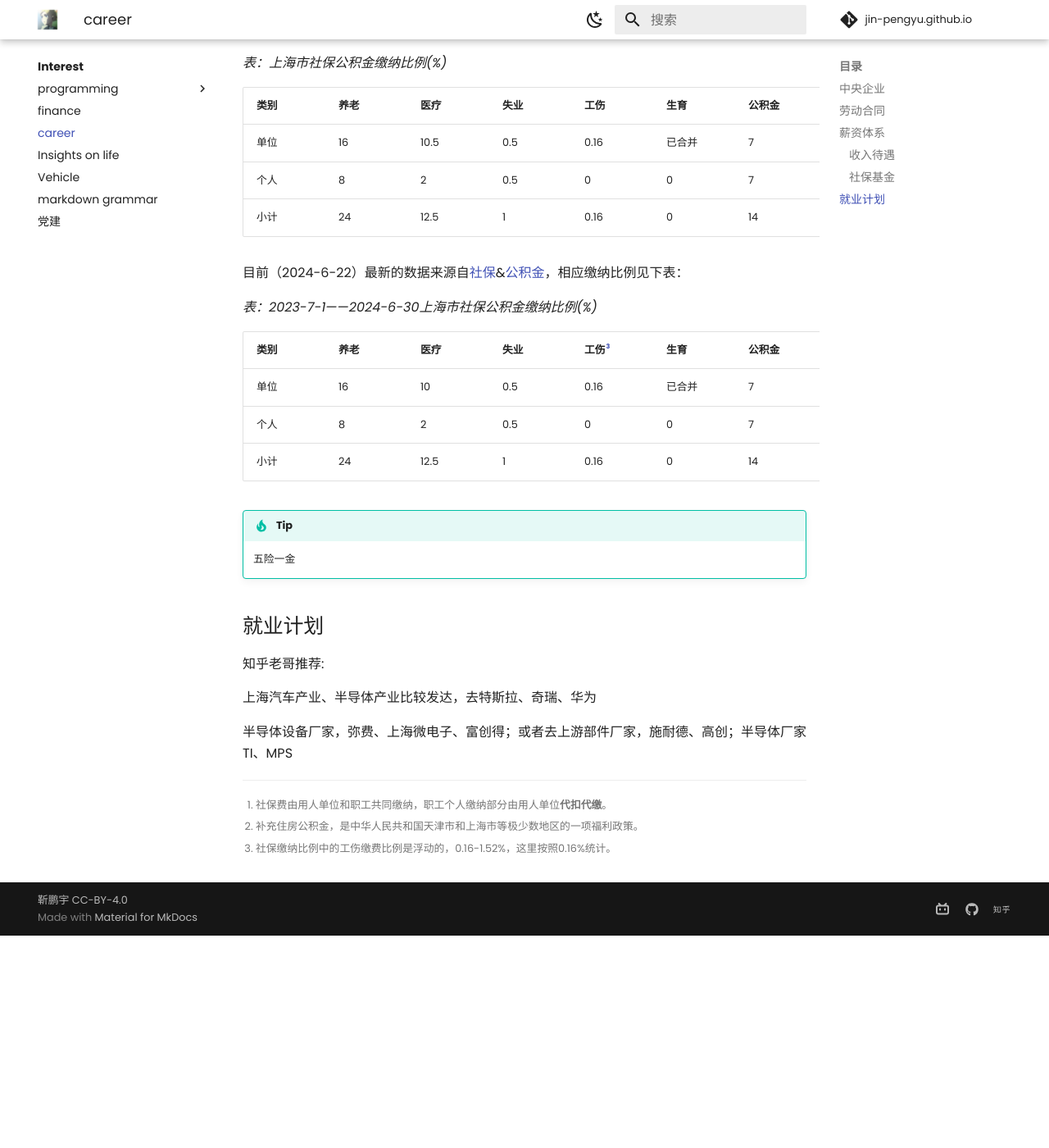
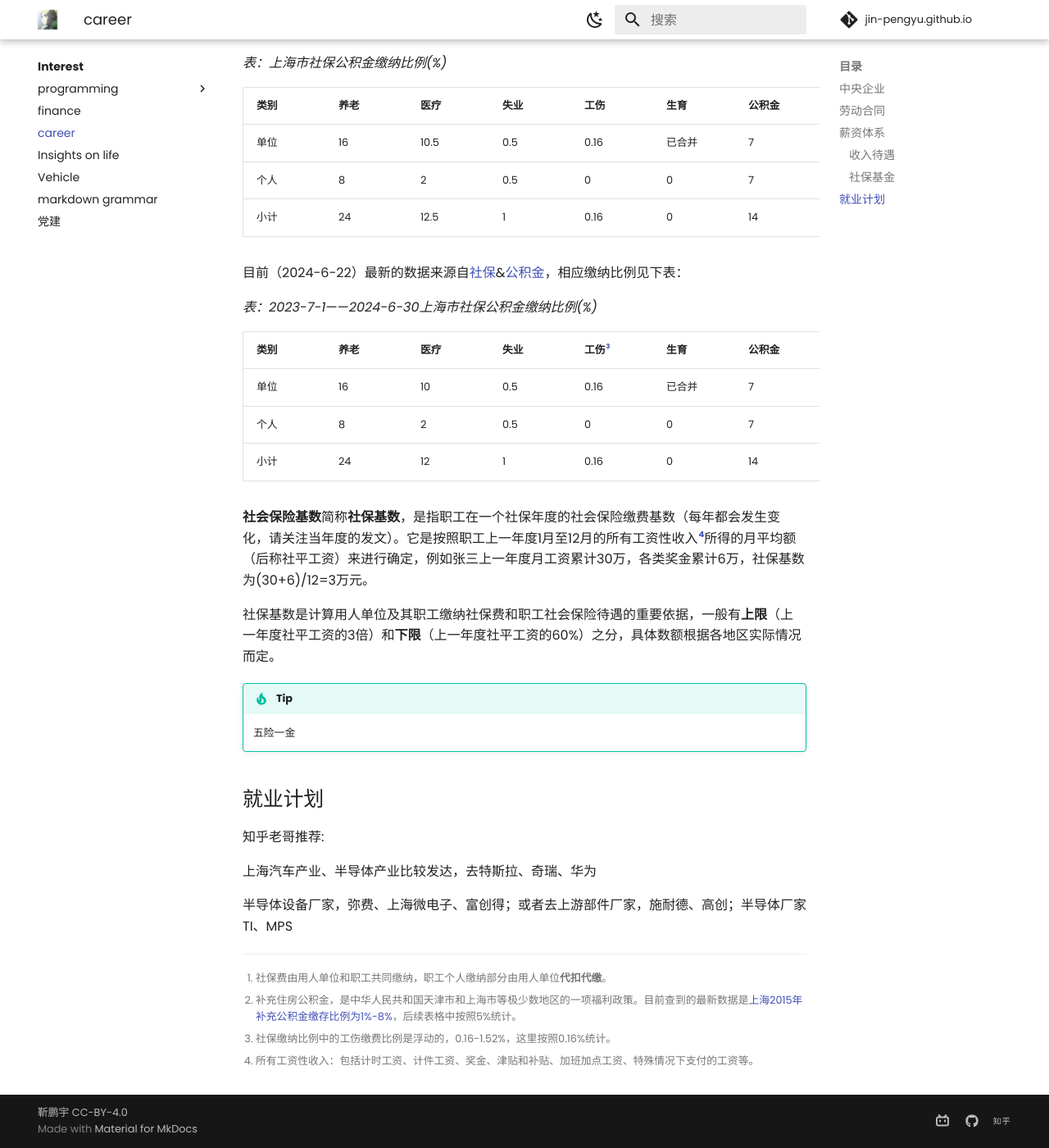
Before and after one commit to Pengyu-Jin/Pengyu-Jin.github.io, an MkDocs documentation site: the page built from docs/interest/career/career.md, in a window 1280 px wide and 1400 px high, scrolled down 1513 px. Shown: the whole window at 82% size. Built offline with MkDocs 1.6.1 and Material for MkDocs 9.7.7, drawn with Linux system fonts in a browser that asks for light colours; comment, search, counter and statistics services are not loaded; before the commit the page ends 2654 px from its top, so only the background shows below that.

Commit message:
career20240623-b

```diff
--- a/docs/interest/career/career.md
+++ b/docs/interest/career/career.md
@@ -42,7 +42,7 @@
 
 
 [^1]:社保费由用人单位和职工共同缴纳，职工个人缴纳部分由用人单位**代扣代缴**。
-[^2]:补充住房公积金，是中华人民共和国天津市和上海市等极少数地区的一项福利政策。
+[^2]:补充住房公积金，是中华人民共和国天津市和上海市等极少数地区的一项福利政策。目前查到的最新数据是[上海2015年补充公积金缴存比例为1%-8%](http://sh.12333si.com/shanghai/gongjijin/2015071913002.html){:target=_blank}，后续表格中按照5%统计。
 
 *表：上海市社保公积金缴纳比例(%)*
 
@@ -58,13 +58,17 @@
 
 |类别|养老|医疗|失业|工伤[^3]|生育|公积金|补充公积金|小计|
 | :---|---|---|---|---|---|---|---|---: |
-|单位|16 |10|0.5|0.16|已合并|7|5|39.16|
+|单位|16 |10|0.5|0.16|已合并|7|5|38.66|
 |个人|8  |2   |0.5|0|0|7|5|22.5|
-|小计|24|12.5|1|0.16|0|14|10|51.66|
+|小计|24|12|1|0.16|0|14|10|61.16|
 
 [^3]:社保缴纳比例中的工伤缴费比例是浮动的，0.16-1.52%，这里按照0.16%统计。
 
+**社会保险基数**简称**社保基数**，是指职工在一个社保年度的社会保险缴费基数（每年都会发生变化，请关注当年度的发文）。它是按照职工上一年度1月至12月的所有工资性收入[^4]所得的月平均额（后称社平工资）来进行确定，例如张三上一年度月工资累计30万，各类奖金累计6万，社保基数为(30+6)/12=3万元。
 
+[^4]:所有工资性收入：包括计时工资、计件工资、奖金、津贴和补贴、加班加点工资、特殊情况下支付的工资等。
+
+社保基数是计算用人单位及其职工缴纳社保费和职工社会保险待遇的重要依据，一般有**上限**（上一年度社平工资的3倍）和**下限**（上一年度社平工资的60%）之分，具体数额根据各地区实际情况而定。
 
 !!! tip
     五险一金
```
Also changed, not shown: other parts of docs/interest/career/career.md (+1 -1 lines).
